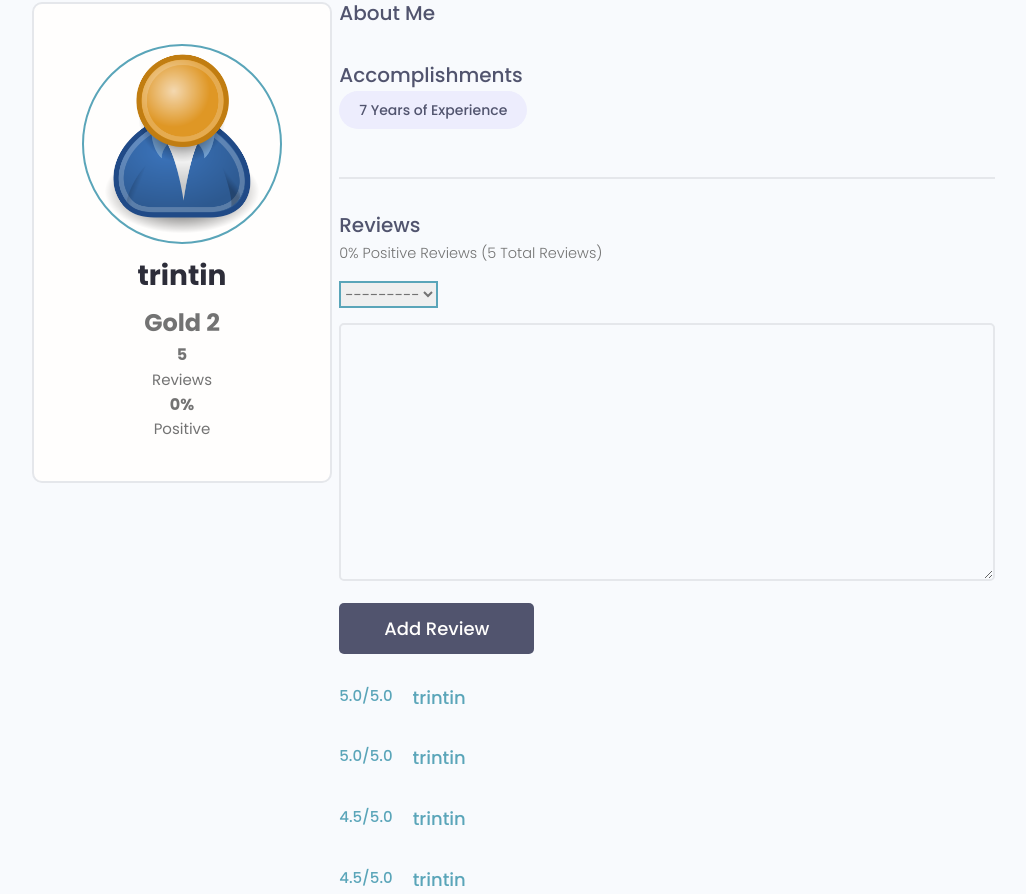
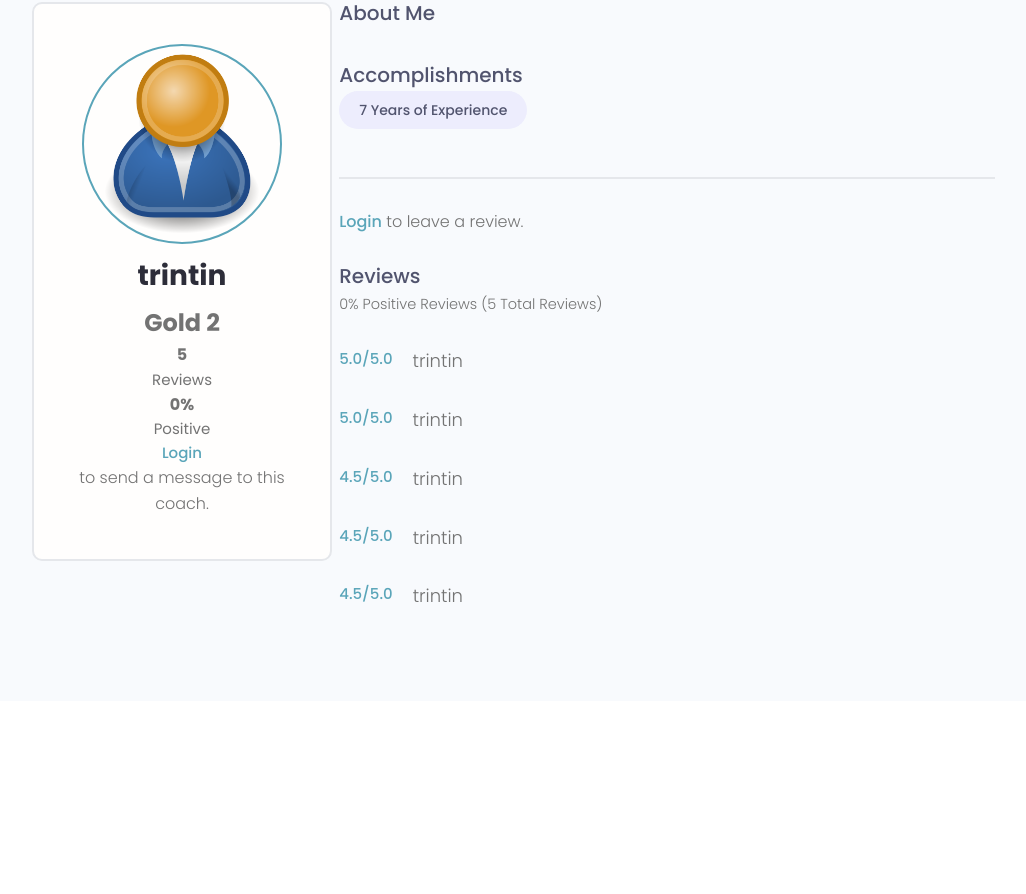
Before and after one commit to TrintinAffleck/BetterCoaching, a Django app: a page that uses coaches/templates/coach.html in a window 1280 px wide. Shown: the part 172-1066 px from the top of the page, without its empty margins (96-1122 px from the left). After the commit the page ends 774 px from the top, so only its background shows below. Run offline with Django 4.2, Linux system fonts and the light colour scheme; data comes from the database, SQL or seed files in the repository; both versions use the stored data as it was after the commit; some libraries are stand-ins or nearby versions.

Commit message:
Finished Reviews

```diff
--- a/coaches/forms.py
+++ b/coaches/forms.py
@@ -35,7 +35,7 @@ class AccomplishmentForm(ModelForm):
             super(AccomplishmentForm, self).__init__(*args, **kwargs)
 
             for name, field in self.fields.items():
-                field.widget.attrs.update({'class':'input', 'placeholder':'Enter Accomplishment'})
+                field.widget.attrs.update({'class' : 'input', 'placeholder' : 'Enter Accomplishment'})
 
 class UpdateCoachForm(UpdateAccountForm):
     class Meta:
@@ -55,7 +55,7 @@ class UpdateCoachForm(UpdateAccountForm):
         super(UpdateCoachForm, self).__init__(*args, **kwargs)
 
         for name, field in self.fields.items():
-            field.widget.attrs.update({'class':'input'})
+            field.widget.attrs.update({'class' : 'input'})
 
 class ReviewForm(ModelForm):
     class Meta():
@@ -69,4 +69,6 @@ class ReviewForm(ModelForm):
         super(ReviewForm, self).__init__(*args, **kwargs)
 
         for name, field in self.fields.items():
-            field.widget.attrs.update({'class':'input'})
+            field.widget.attrs.update({'class' : 'input'})
+            if name == 'body':
+                field.widget.attrs.update({'class' : 'input', 'placeholder' : 'Enter review here.'})
--- a/coaches/templates/coach.html
+++ b/coaches/templates/coach.html
@@ -42,9 +42,13 @@
                                     {{coach.discord_link}}
                                 </li>
                             </ul> -->
-                {% if user.is_authenticated %}
+                {% if user.is_authenticated and request.user.profile == coach.user_type %}
+                {% elif user.is_authenticated %}
                 <a href="#" class="btn btn--sub btn--lg" style="margin-top: 2em">Send
                   Message</a>
+                  <br>
+                {% else %}
+                <a href="{% url 'login' %}?next={{request.path}}">Login<p> to send a message to this coach.</p></a>
                 {% endif %}
               </div>
             </div>
@@ -65,15 +69,14 @@
                 {% endfor %}
 
                 <div class="comments">
-                  <h3 class="coachInfo__subtitle">Reviews</h3>
-                  <h6 class="coachInfo__about">
-                      {{coach.rating_ratio}}% Positive Reviews ({{coach.rating_total}}
-                      Total Review{{coach.rating_total|pluralize:"s"}})
-                  </h6>
-
+                {% if request.user.profile == coach.user_type %}
+                <p>You cannot give yourself a review. Silly Goose!</p>
+                <br>
+                {% elif request.user.is_authenticated %}
                 <!-- Review Form -->
                 <form class="form" action="{% url 'coach' coach.display_name %}" method="POST">
                     {% csrf_token %}
+                    <p>Choose your rating out of 5 stars.</p>
                     {% for field in form %}
                     <div class="form__field">
                         <label for="formInput#textarea">{{field.label}}</label>
@@ -82,6 +85,15 @@
                     {% endfor %}
                     <input class="btn btn--sub btn--lg" type="submit" value="Add Review" />
                 </form>
+                {% else %}
+                <p><a href="{% url 'login' %}?next={{request.path}}">Login</a> to leave a review.</p>
+                <br>
+                {% endif %}
+                <h3 class="coachInfo__subtitle">Reviews</h3>
+                <h6 class="coachInfo__about">
+                    {{coach.rating_ratio}}% Positive Reviews ({{coach.rating_total}}
+                    Total Review{{coach.rating_total|pluralize:"s"}})
+                </h6>
 
                   <!-- Reviews -->
                   <div class="commentList">
@@ -91,7 +103,7 @@
                         {{review.rating_value}}/5.0
                       </a>
                       <div class="comment__details">
-                          <a class="comment__author">{{review.owner.username}}</a>
+                        <p class="comment__author">{{review.owner.username}}</p>
                         {% if review.body %}
                         <p class="comment__info">
                           {{review.body}}
--- a/users/templates/users/login_registration.html
+++ b/users/templates/users/login_registration.html
@@ -45,7 +45,7 @@
         <p>Welcome Back!</p>
       </div>
 
-      <form action="{% url 'login' %}" method="POST" class="form auth__form">
+      <form action="" method="POST" class="form auth__form">
         {% csrf_token %}
         <!-- Input:Name -->
         <div class="form__field">
--- a/users/views.py
+++ b/users/views.py
@@ -25,7 +25,7 @@ def loginUser(request):
 
         if user is not None:
             login(request, user=user)
-            return redirect('coaches')
+            return redirect(request.GET['next'] if 'next' in request.GET else 'coaches')
         else:
             messages.error(request, 'Username or Password is incorrect.')
     return render(request, 'users/login_registration.html', context)
```
Also changed, not shown: db.sqlite3. Lines whose indentation alone changed are shown as unchanged.
